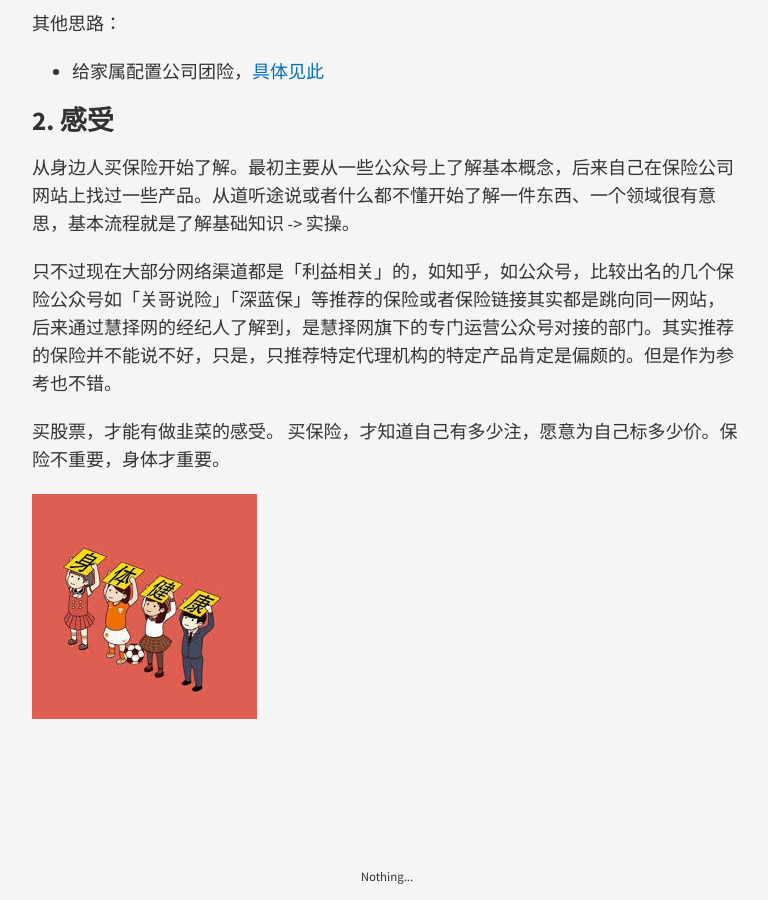
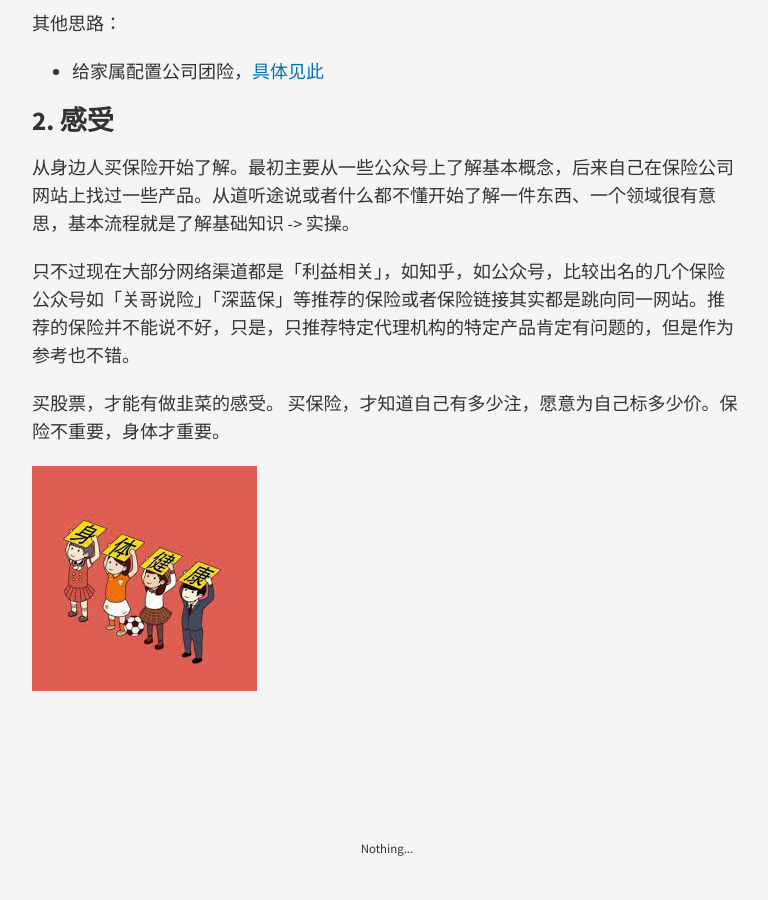
Before and after one commit to younghz/younghz.github.io, a Jekyll site: the page built from _posts/2018-08-22-insurance.md, in a window 1280 px wide and 900 px high, scrolled down 2960 px. Shown: the whole window, without its empty margins (253-1021 px from the left). Built offline with Jekyll 4.4.1, drawn with Linux system fonts in a browser that asks for light colours; nearby versions of some CDN libraries; after the commit the page ends 3838 px from its top, so only the background shows below that.

Commit message:
Update 'Insurance'

```diff
--- a/_posts/2018-08-22-insurance.md
+++ b/_posts/2018-08-22-insurance.md
@@ -88,7 +88,7 @@ title: "【T】保险"
 
 从身边人买保险开始了解。最初主要从一些公众号上了解基本概念，后来自己在保险公司网站上找过一些产品。从道听途说或者什么都不懂开始了解一件东西、一个领域很有意思，基本流程就是了解基础知识 -> 实操。
 
-只不过现在大部分网络渠道都是「利益相关」的，如知乎，如公众号，比较出名的几个保险公众号如「关哥说险」「深蓝保」等推荐的保险或者保险链接其实都是跳向同一网站，后来通过慧择网的经纪人了解到，是慧择网旗下的专门运营公众号对接的部门。其实推荐的保险并不能说不好，只是，只推荐特定代理机构的特定产品肯定是偏颇的。但是作为参考也不错。
+只不过现在大部分网络渠道都是「利益相关」，如知乎，如公众号，比较出名的几个保险公众号如「关哥说险」「深蓝保」等推荐的保险或者保险链接其实都是跳向同一网站。推荐的保险并不能说不好，只是，只推荐特定代理机构的特定产品肯定有问题的，但是作为参考也不错。
 
 买股票，才能有做韭菜的感受。
 买保险，才知道自己有多少注，愿意为自己标多少价。保险不重要，身体才重要。
```
